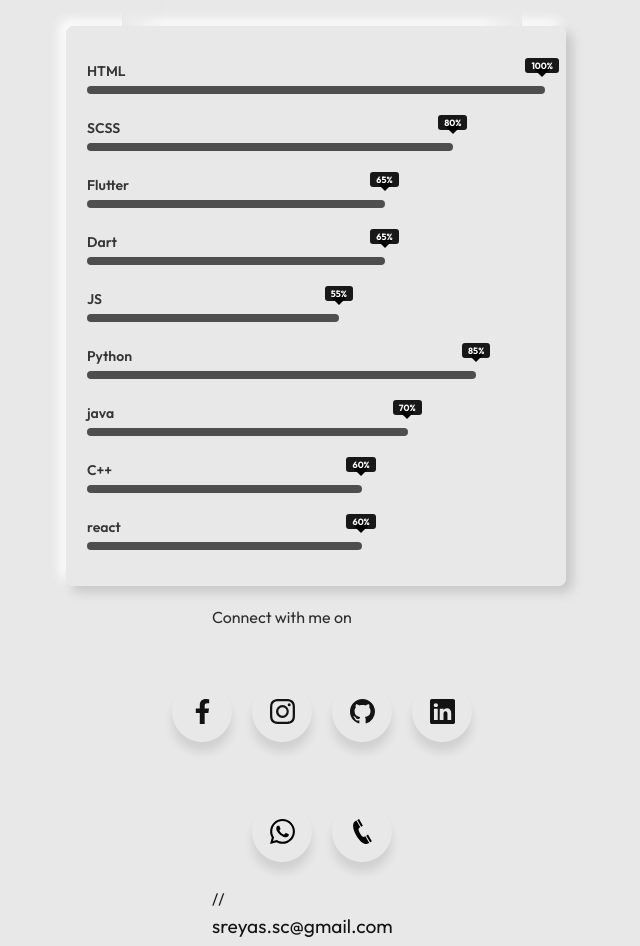
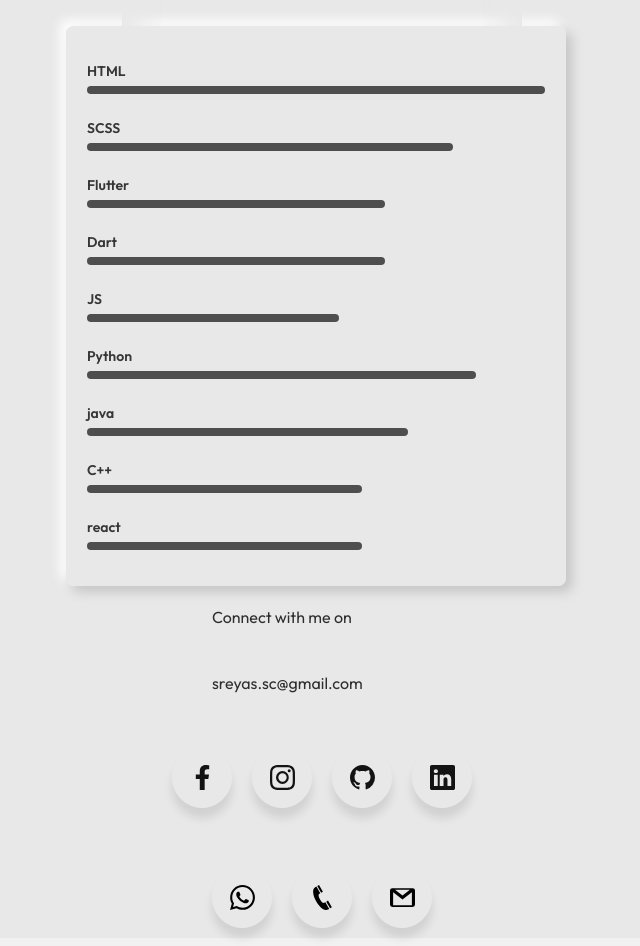
Before and after one commit to sreyas-sc/Portfolio, a React (Create React App) app: page / in a window 1280 px wide. Shown: the part 4446-5392 px from the top of the page, without its empty margins (318-958 px from the left). Built offline with nearby package versions, Linux system fonts and the light colour scheme.

Commit message:
Update HeroImg.js

```diff
--- a/src/components/HeroImg.js
+++ b/src/components/HeroImg.js
@@ -27,13 +27,20 @@ import {faFacebook,faTwitter,faInstagram, faGithub, faWhatsapp, faLinkedin, faTe
 
 const Heroimg = () => {
   return (
+
+
     <div className="hero">
         <div className="mask">
         </div>
 
+
+
+
         <div className="content">
             <p className="hero .content p">Hi I'm Sreyas S</p>
         </div>
+
+
         <div className="profile-image">
             <img src={MyImg} alt="Profile Image" className="profile-img" />
         </div>
@@ -415,7 +422,7 @@ const Heroimg = () => {
     <span class="title">HTML</span>
     <div class="skill-bar">
       <span class="skill-per html">
-        <span class="tooltip">100%</span>
+        {/* <span class="tooltip">100%</span> */}
       </span>
     </div>
   </div>
@@ -424,7 +431,7 @@ const Heroimg = () => {
     <span class="title">SCSS</span>
     <div class="skill-bar">
       <span class="skill-per scss">
-        <span class="tooltip">80%</span>
+        {/* <span class="tooltip">80%</span> */}
       </span>
     </div>
   </div>
@@ -433,7 +440,7 @@ const Heroimg = () => {
     <span class="title">Flutter</span>
     <div class="skill-bar">
       <span class="skill-per flutter">
-        <span class="tooltip">65%</span>
+        {/* <span class="tooltip">65%</span> */}
       </span>
     </div>
   </div>
@@ -442,7 +449,7 @@ const Heroimg = () => {
     <span class="title">Dart</span>
     <div class="skill-bar">
       <span class="skill-per dart">
-        <span class="tooltip">65%</span>
+        {/* <span class="tooltip">65%</span> */}
       </span>
     </div>
   </div>
@@ -451,7 +458,7 @@ const Heroimg = () => {
     <span class="title">JS</span>
     <div class="skill-bar">
       <span class="skill-per js">
-        <span class="tooltip">55%</span>
+        {/* <span class="tooltip">55%</span> */}
       </span>
     </div>
   </div>
@@ -460,7 +467,7 @@ const Heroimg = () => {
     <span class="title">Python</span>
     <div class="skill-bar">
       <span class="skill-per python">
-        <span class="tooltip">85%</span>
+        {/* <span class="tooltip">85%</span> */}
       </span>
     </div>
   </div>
@@ -469,7 +476,7 @@ const Heroimg = () => {
     <span class="title">java</span>
     <div class="skill-bar">
       <span class="skill-per java">
-        <span class="tooltip">70%</span>
+        {/* <span class="tooltip">70%</span> */}
       </span>
     </div>
   </div>
@@ -478,7 +485,7 @@ const Heroimg = () => {
     <span class="title">C++</span>
     <div class="skill-bar">
       <span class="skill-per cpp">
-        <span class="tooltip">60%</span>
+        {/* <span class="tooltip">60%</span> */}
       </span>
     </div>
   </div>
@@ -487,7 +494,7 @@ const Heroimg = () => {
     <span class="title">react</span>
     <div class="skill-bar">
       <span class="skill-per Boostrap">
-        <span class="tooltip">60%</span>
+        {/* <span class="tooltip">60%</span> */}
       </span>
     </div>
   </div>
@@ -495,6 +502,8 @@ const Heroimg = () => {
 
 </div>
 <p className='followme'>Connect with me on</p>
+<br></br>
+<p className='followme'>sreyas.sc@gmail.com</p>
 <div>
   {/* <table>
     <tr>
@@ -592,11 +601,18 @@ const Heroimg = () => {
     <svg xmlns="http://www.w3.org/2000/svg" width="24" height="24" viewBox="0 0 24 24"><path d="M18.48 22.926l-1.193.658c-6.979 3.621-19.082-17.494-12.279-21.484l1.145-.637 3.714 6.467-1.139.632c-2.067 1.245 2.76 9.707 4.879 8.545l1.162-.642 3.711 6.461zm-9.808-22.926l-1.68.975 3.714 6.466 1.681-.975-3.715-6.466zm8.613 14.997l-1.68.975 3.714 6.467 1.681-.975-3.715-6.467z"/></svg>
     </a>
   </li>
+  <li class="icon gmail">
+  <a href="mailto:sreyas.sc@gmail.com">
+  <span class="tooltip">Gmail</span>
+  <svg xmlns="http://www.w3.org/2000/svg" viewBox="0 0 16 16" id="gmail"><path d="M14.5 2h-13A1.5 1.5 0 0 0 0 3.5v9A1.5 1.5 0 0 0 1.5 14h13a1.5 1.5 0 0 0 1.5-1.5v-9A1.5 1.5 0 0 0 14.5 2zm-1.766 1L8 6.738 3.266 3h9.468zM2 13V4.646l6 4.615 6-4.616V13H2z"></path></svg>
+  </a>
+  </li>
 </ul>
 <ul>
   <li className='eml'>
-  // <p><a href="mailto:sreyas.sc.com">sreyas.sc@gmail.com</a></p>
+  {/* <p><a href="mailto:sreyas.sc.com">sreyas.sc@gmail.com</a></p> */}
   </li>
+
 </ul>
 
 
@@ -610,7 +626,12 @@ const Heroimg = () => {
 </button>
         </div> */}
 
+
+
+
     </div>
+
+
 
   );
 }
```
